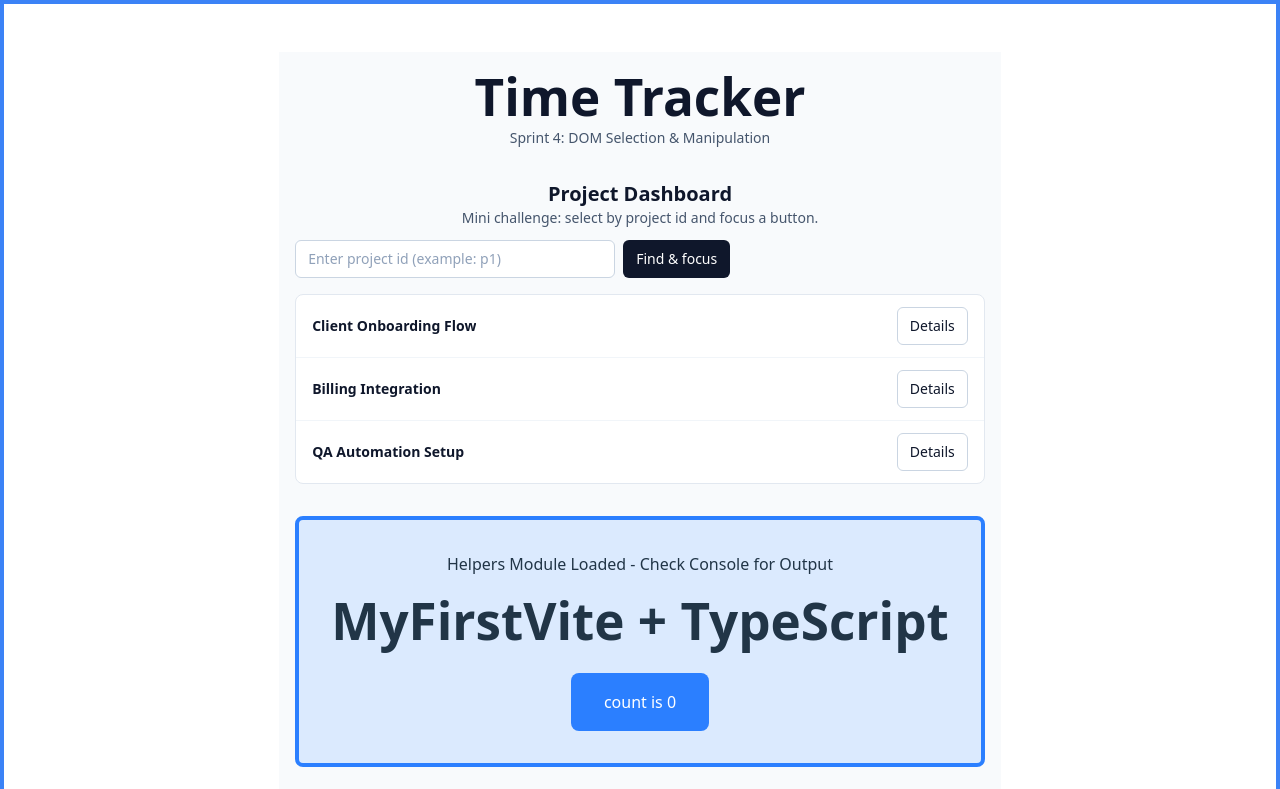
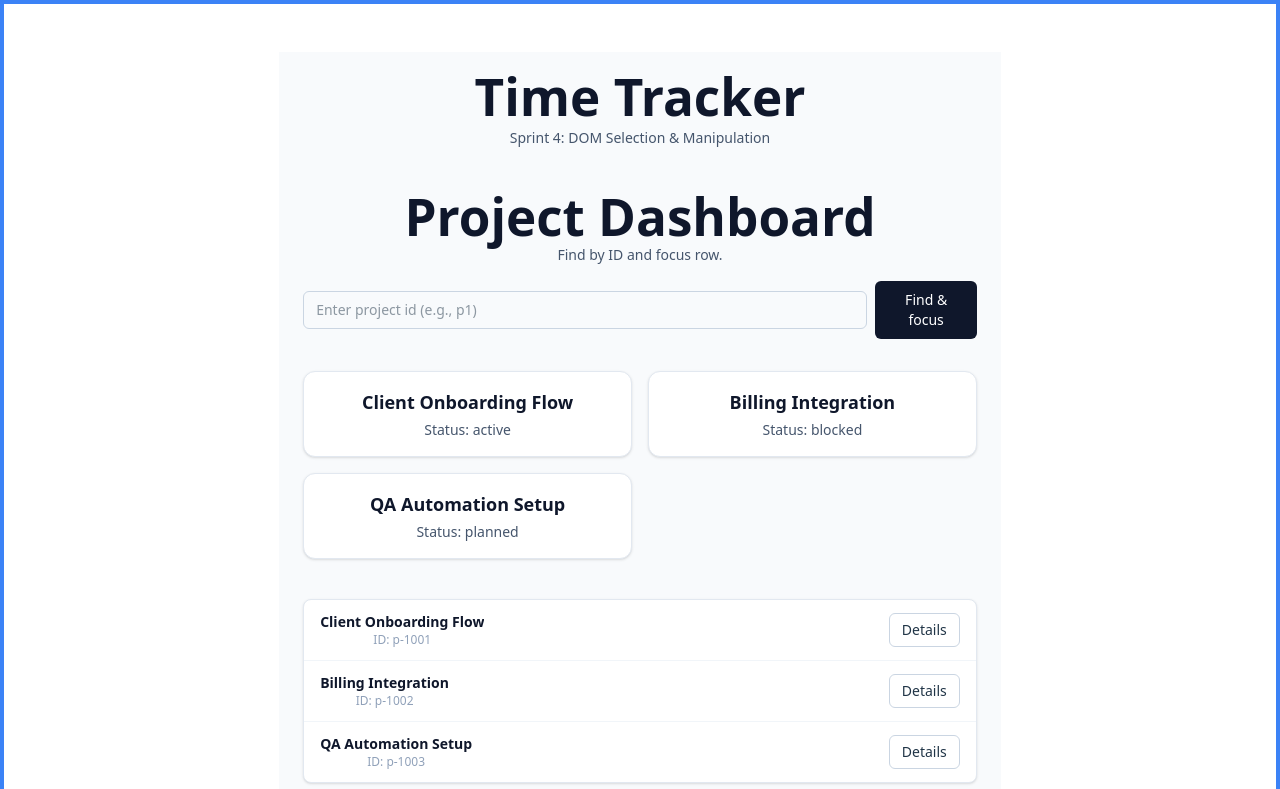
Before and after one commit to jadiennejenson/ts-intro-vite, a React (Vite) app: page / in a window 1280 px wide. Shown: the top 789 px of the page. Built offline with nearby package versions, Linux system fonts and the light colour scheme.

Commit message:
save changes

```diff
--- a/src/App.tsx
+++ b/src/App.tsx
@@ -5,6 +5,7 @@ import { projects } from "./data/projects";
 import { countByStatus } from "./utils/projectUtils";
 import { ProjectDashboard } from "./components/ProjectDashboard";
 import HelperComponent from "./helpers/HelperComponent";
+
 
 export default function App() {
   const [count, setCount] = useState(0);
--- a/src/components/ProjectDashboard.tsx
+++ b/src/components/ProjectDashboard.tsx
@@ -1,18 +1,16 @@
-import { useRef } from "react";
+import React, { useEffect, useRef } from "react";
 import type { Project } from "../models/project";
 
 export type ProjectDashboardProps = {
   projects: Project[];
 };
 
-//This function component renders a dashboard of projects and includes an input to find a project by its id.
-// When the "Find & focus" button is clicked, it highlights the corresponding project row and focuses the "Details" button within that row.
-// It uses refs to access the DOM elements for the container and input field, and it manipulates classes to apply the highlight effect.
-export function ProjectDashboard(props: ProjectDashboardProps) {
+export function ProjectDashboard({ projects }: ProjectDashboardProps): React.JSX.Element {
+  // 1. Unified Refs
   const containerRef = useRef<HTMLElement | null>(null);
   const idInputRef = useRef<HTMLInputElement | null>(null);
 
-// This helper function clears any existing highlights from project rows before applying a new highlight to the selected row.
+  // 2. Logic for Finding and Highlighting Rows
   function clearHighlights(root: HTMLElement) {
     const highlighted = root.querySelectorAll<HTMLElement>("[data-role='project-row'].bg-amber-50");
     highlighted.forEach((el) => {
@@ -20,79 +18,108 @@ export function ProjectDashboard(props: ProjectDashboardProps) {
     });
   }
 
-  // This function handles the logic for finding a project row by its id when the button is clicked.
   function handleFindById(): void {
     const root = containerRef.current;
-    if (!root) return;
+    const id = idInputRef.current?.value.trim();
 
-// Get the trimmed id from the input field. If it's empty, log a warning and exit.
-// This function
-    const id = idInputRef.current?.value.trim();
-    if (!id) {
+    if (!root || !id) {
       console.warn("Type a project id first.");
       return;
     }
 
-// Use a data attribute selector to find the project row with the matching id.
-// If not found, log a warning and exit.
     const row = root.querySelector<HTMLElement>(`[data-project-id='${id}']`);
     if (!row) {
       console.warn("No row found for id:", id);
       return;
     }
 
-// Clear any existing highlights, then add highlight classes to the found row and scroll it into view.
     clearHighlights(root);
     row.classList.add("bg-amber-50", "ring-1", "ring-amber-300");
     row.scrollIntoView({ behavior: "smooth", block: "center" });
 
-// Finally, find the "Details" button within the highlighted row and focus it.
     const detailsBtn = row.querySelector<HTMLButtonElement>("[data-role='details-button']");
     detailsBtn?.focus();
   }
 
-// The component returns a section containing a header with an input and button for finding projects, and a list of project rows.
-// Each row displays the project name and a "Details" button, and is marked with data attributes for selection.
+  // 3. Combined useEffect for logging both Cards and Rows
+  useEffect(() => {
+    const root = containerRef.current;
+    if (!root) return;
+
+    // Log the Grid Cards
+    const cards = root.querySelectorAll<HTMLElement>("[data-project-card]");
+    cards.forEach((card) => {
+      console.log("Card Data:", {
+        id: card.dataset.id,
+        status: card.dataset.status
+      });
+    });
+
+    // Log the List Rows
+    const rows = root.querySelectorAll<HTMLElement>("[data-role='project-row']");
+    rows.forEach((row) => {
+      const title = row.querySelector(".truncate")?.textContent?.trim();
+      console.log("Found Row:", { id: row.dataset.projectId, title });
+    });
+  }, [projects]);
+
   return (
-    <section ref={containerRef} className="mx-auto w-full max-w-5xl p-4" aria-label="Project dashboard">
-      <header className="mb-4">
-        <h2 className="text-xl font-semibold text-slate-900">Project Dashboard</h2>
-        <p className="text-sm text-slate-600">Mini challenge: select by project id and focus a button.</p>
+    <section ref={containerRef} className="mx-auto w-full max-w-5xl p-6" aria-label="Project dashboard">
+      <header className="mb-8">
+        <h1 className="text-2xl font-bold text-slate-900">Project Dashboard</h1>
+        <p className="text-sm text-slate-600">Find by ID and focus row.</p>
 
-        <div className="mt-3 flex flex-col gap-2 sm:flex-row sm:items-center">
+        <div className="mt-4 flex flex-col gap-2 sm:flex-row sm:items-center">
           <input
             ref={idInputRef}
             type="text"
-            placeholder="Enter project id (example: p1)"
-            className="w-full rounded-md border border-slate-300 bg-white px-3 py-2 text-sm text-slate-900 placeholder:text-slate-400 sm:max-w-xs"
+            placeholder="Enter project id (e.g., p1)"
+            className="w-full rounded-md border border-slate-300 px-3 py-2 text-sm"
           />
           <button
             type="button"
             onClick={handleFindById}
-            className="rounded-md bg-slate-900 px-3 py-2 text-sm font-medium text-white hover:bg-slate-800"
+            className="rounded-md bg-slate-900 px-4 py-2 text-sm font-medium text-white hover:bg-slate-800"
           >
             Find & focus
           </button>
         </div>
       </header>
 
-{/* This part renders the list of projects. Each project is displayed in a row with its name and a "Details" button.--> */}
-      <ul className="divide-y divide-slate-100 rounded-lg border border-slate-200 bg-white">
-        {props.projects.map((p) => (
+      {/* Grid Version */}
+      <div className="mb-10 grid grid-cols-1 gap-4 md:grid-cols-2">
+        {projects.map((p) => (
+          <article
+            key={`card-${p.id}`}
+            data-project-card
+            data-id={p.id}
+            data-status={p.status}
+            className="rounded-xl border border-slate-200 bg-white p-4 shadow-sm"
+          >
+            <h2 className="text-lg font-semibold text-slate-900">{p.name}</h2>
+            <p className="mt-1 text-sm text-slate-600">Status: {p.status}</p>
+          </article>
+        ))}
+      </div>
+
+      {/* List Version */}
+      <ul className="divide-y divide-slate-100 rounded-lg border border-slate-200 bg-white shadow-sm">
+        {projects.map((p) => (
           <li
-            key={p.id}
+            key={`row-${p.id}`}
             data-role="project-row"
             data-project-id={p.id}
-            className="flex items-center justify-between gap-3 px-4 py-3"
+            className="flex items-center justify-between gap-3 px-4 py-3 transition-colors"
           >
             <div className="min-w-0">
               <div className="truncate text-sm font-semibold text-slate-900">{p.name}</div>
+              <div className="text-xs text-slate-400">ID: {p.id}</div>
             </div>
 
             <button
               type="button"
               data-role="details-button"
-              className="shrink-0 rounded-md border border-slate-300 bg-white px-3 py-2 text-sm text-slate-900 hover:bg-slate-50 focus:outline-none focus:ring-2 focus:ring-slate-400"
+              className="shrink-0 rounded-md border border-slate-300 px-3 py-1.5 text-sm hover:bg-slate-50 focus:ring-2 focus:ring-slate-400 outline-none"
             >
               Details
             </button>
```
